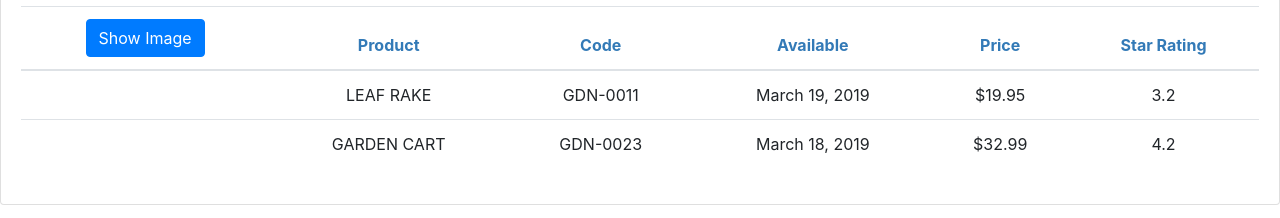
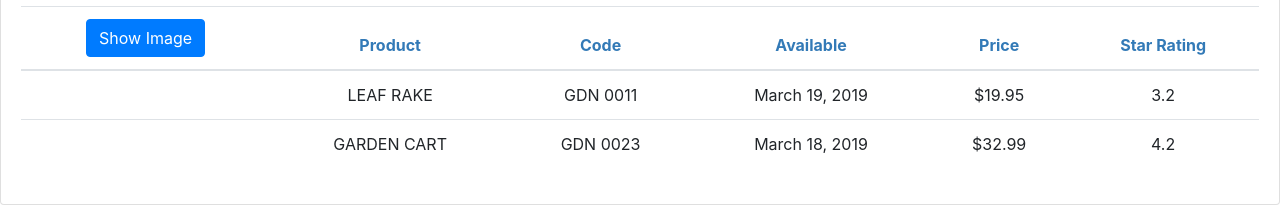
Before and after one commit to SandipPunalkar/Amazon-PM, an Angular app: page / in a window 1280 px wide. Shown: the part 187-405 px from the top of the page. Built offline with nearby package versions, Linux system fonts and the light colour scheme.

Commit message:
Added custom pipe converTpSpaces

```diff
--- a/src/app/products/product-list.component.html
+++ b/src/app/products/product-list.component.html
@@ -42,7 +42,7 @@
               />
             </td>
             <td>{{ product.productName | uppercase }}</td>
-            <td>{{ product.productCode }}</td>
+            <td>{{ product.productCode | convertToSpaces: "-" }}</td>
             <td>{{ product.releaseDate }}</td>
             <td>{{ product.price | currency | lowercase }}</td>
             <td>{{ product.starRating }}</td>
--- /dev/null
+++ b/src/app/shared/convert-to-spaces.pipe.ts
@@ -0,0 +1,10 @@
+import { Pipe, PipeTransform } from '@angular/core';
+
+@Pipe({
+  name: 'convertToSpaces',
+})
+export class ConvertToSpacesPipe implements PipeTransform {
+  transform(value: string, character: string): string {
+    return value.replace(character, ' ');
+  }
+}
```
Also changed, not shown: src/app/app.module.ts (+7 -1 lines).
